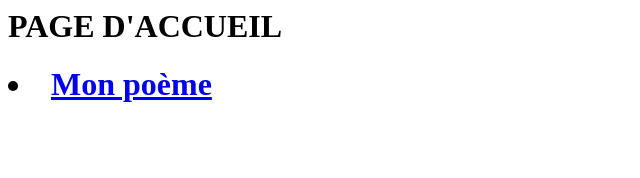
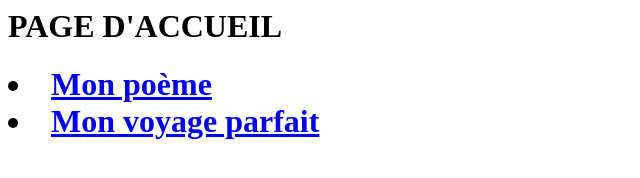
Before and after one commit to Klevin777/Klevin777.github.io, a plain HTML site: page index.html in a window 1280 px wide. Shown: the whole page, without its empty margins (0-640 px from the left). Drawn offline with Linux system fonts and the light colour scheme.

Commit message:
Update index.html

```diff
--- a/index.html
+++ b/index.html
@@ -1,2 +1,3 @@
 <h1>PAGE D'ACCUEIL<H1>
   <li><a href=poeme.html>Mon poème</a></li>
+  <li><a href=voyage.html>Mon voyage parfait</a></li>
```
